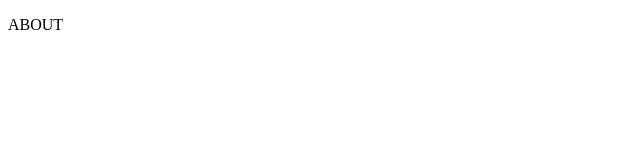
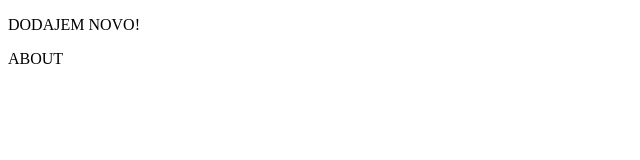
Before and after one commit to Maja30/website, a plain HTML site: page file.html in a window 1280 px wide. Shown: the whole page, without its empty margins (0-640 px from the left). Drawn offline with Linux system fonts and the light colour scheme.

Commit message:
Changed line

```diff
--- a/file.html
+++ b/file.html
@@ -4,6 +4,7 @@
       <title></title>
     </head>
     <body>
+      <p> DODAJEM NOVO! </p>
       <p> ABOUT</p>
     </body>
  </html>
```
